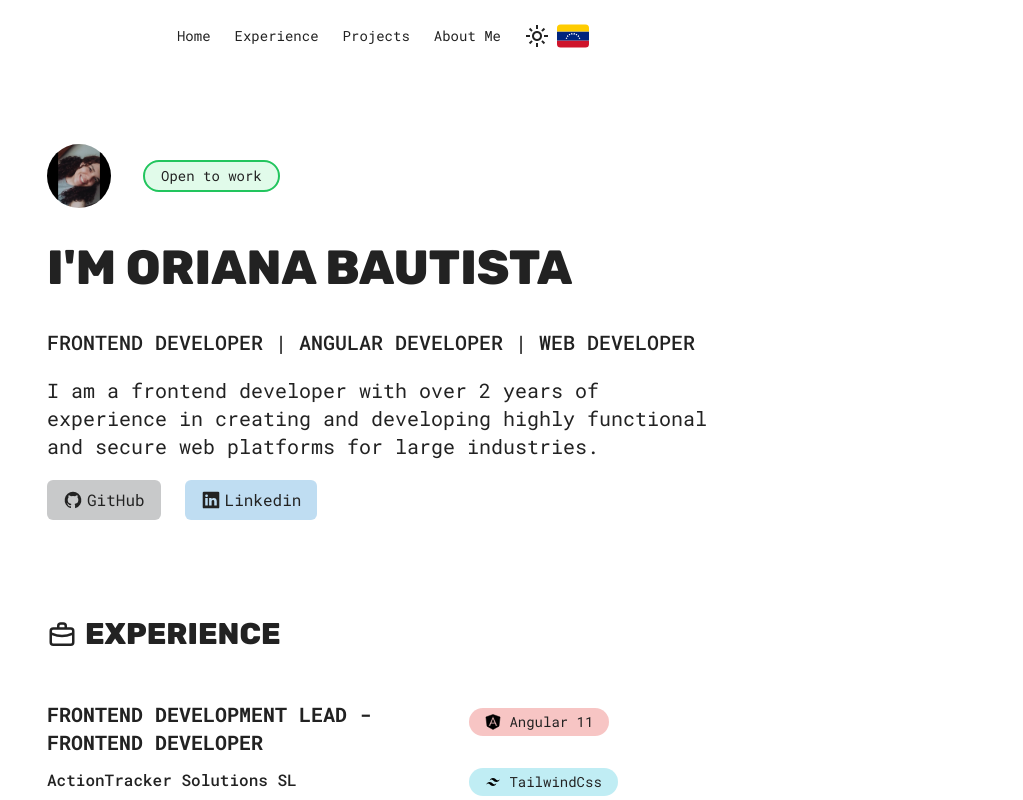
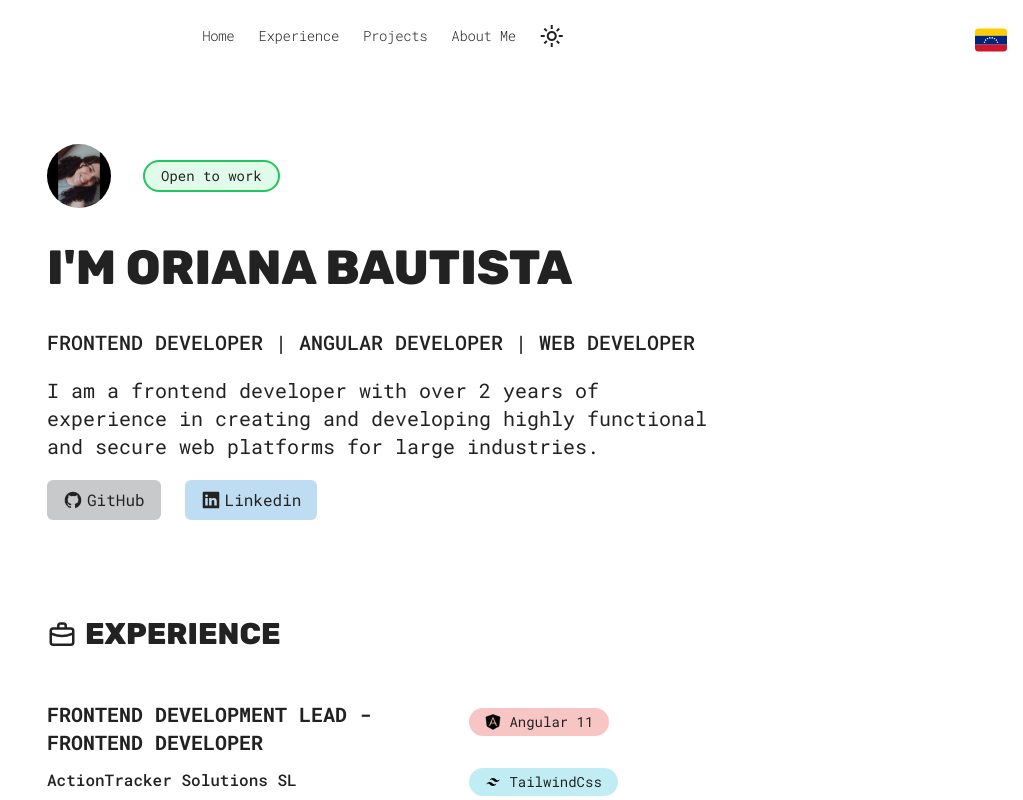
Before and after one commit to oriBautista99/frontend_portfolio, a React (Vite) app: page / in a window 1280 px wide. Shown: the top 800 px of the page, without its empty margins (257-1280 px from the left). Built offline with nearby package versions, Linux system fonts and the light colour scheme.

Commit message:
Update languaje button

```diff
--- a/src/App.jsx
+++ b/src/App.jsx
@@ -1,4 +1,5 @@
 import './App.css'
+import Languaje from './common/Languaje';
 import About from './sections/about/About';
 import Experience from './sections/Experience/Experience';
 import Footer from './sections/Footer/Footer';
@@ -16,6 +17,7 @@ function App() {
       <Projects/>
       <About/>
       <Footer/>
+      <Languaje/>
     </>
   )
 }
--- /dev/null
+++ b/src/common/Languaje.jsx
@@ -0,0 +1,24 @@
+
+import { useTranslation } from 'react-i18next';
+
+function Languaje() {
+
+    const { i18n } = useTranslation();
+    const currentLanguage = i18n.language;
+    const oppositeLanguage = currentLanguage === 'en' ? 'es' : 'en';
+    const oppositeLanguageIcon = currentLanguage === 'en' ? '/assets/es.svg' : '/assets/en.svg';
+
+    const changeLanguage = (language) => {
+        i18n.changeLanguage(language);
+    };
+
+  return (
+    <div className='fixed bottom-2 right-2 md:top-4 md:bottom-auto bg-backgroundColor dark:bg-backgroundColorDark flex justify-center items-center p-2 rounded-full hover:shadow-md hover:shadow-backgroundColorDark/40 hover:dark:shadow-backgroundColor/40 z-50'>
+        <button className='h-8 w-8' type='button' onClick={() => changeLanguage(oppositeLanguage)}>
+            <img src={oppositeLanguageIcon} alt="languaje icon" />
+        </button>
+    </div>
+  )
+}
+
+export default Languaje
--- a/src/locales/es.json
+++ b/src/locales/es.json
@@ -2,7 +2,7 @@
     "HOME": "Inicio",
     "EXPERIENCE": "Experiencia",
     "PROJECTS": "Proyectos",
-    "ABOUT": "Acerca de mi",
+    "ABOUT": "Sobre mi",
     "OPENTOWORK": "Disponible",
     "HELLO": "Hola",
     "IAM": "Soy Oriana Bautista"
--- a/src/sections/Navbar/Navbar.jsx
+++ b/src/sections/Navbar/Navbar.jsx
@@ -7,15 +7,7 @@ function Navbar() {
     const { theme, toggleTheme } = useTheme();
     const [isScrolled, setIsScrolled] = useState(false);
     const themeColor  = theme == 'light' ? 'light_mode' : 'dark_mode';
-    const { t, i18n } = useTranslation();
-
-    const currentLanguage = i18n.language;
-    const oppositeLanguage = currentLanguage === 'en' ? 'es' : 'en';
-    const oppositeLanguageIcon = currentLanguage === 'en' ? '/assets/es.svg' : '/assets/en.svg';
-
-    const changeLanguage = (language) => {
-      i18n.changeLanguage(language);
-    };
+    const { t } = useTranslation();
 
     useEffect(() => {
         const handleScroll = () => {
@@ -37,8 +29,8 @@ function Navbar() {
 
 
     return (
-        <nav className='w-full fixed t-0 right-0 flex justify-center items-center z-50'>
-            <ul className={`mt-4 px-6 rounded-full mx-auto max-w-2xl flex md:items-center gap-4 md:gap-6 font-normal text-sm text-textColor dark:text-textColorDark bg-backgroundColor dark:bg-backgroundColorDark bg-opacity-60 dark:bg-opacity-60 dark:backdrop-blur-sm backdrop-blur-sm ${isScrolled ? 'shadow-md shadow-backgroundColorDark/40 dark:shadow-backgroundColor/40  ' : 'bg-transparent'}`}>
+        <nav className='w-full fixed top-0 right-0 flex justify-center items-center z-50'>
+            <ul className={`mt-4 mx-2 px-3 md:px-6 rounded-full md:mx-auto max-w-2xl flex md:items-center gap-2 md:gap-6 font-light tracking-tight text-sm text-textColor dark:text-textColorDark bg-backgroundColor dark:bg-backgroundColorDark bg-opacity-60 dark:bg-opacity-60 dark:backdrop-blur-sm backdrop-blur-sm ${isScrolled ? 'shadow-md shadow-backgroundColorDark/40 dark:shadow-backgroundColor/40 ' : 'bg-transparent'}`}>
                 <li className='cursor-pointer hover:text-btnColor py-2'>
                     <a href="#hero">{t('HOME')}</a>
                 </li>
@@ -51,16 +43,13 @@ function Navbar() {
                 <li className='cursor-pointer hover:text-btnColor py-2'>
                     <a href="#about">{t('ABOUT')}</a>
                 </li>
-                <li className='flex items-center gap-2'>
-                    <div className='h-10 flex justify-center items-center font-light cursor-pointer'>
+                <li className='flex items-center'>
+                    <div className='h-8 md:h-10 flex justify-center items-center font-light cursor-pointer'>
                         <span className="material-symbols-outlined"
                             onClick={toggleTheme}>
                             {themeColor}
                         </span>
                     </div>
-                    <button className='h-8 w-8' type='button' onClick={() => changeLanguage(oppositeLanguage)}>
-                        <img src={oppositeLanguageIcon} alt="languaje icon" />
-                    </button>
                 </li>
             </ul>
         </nav>
```
